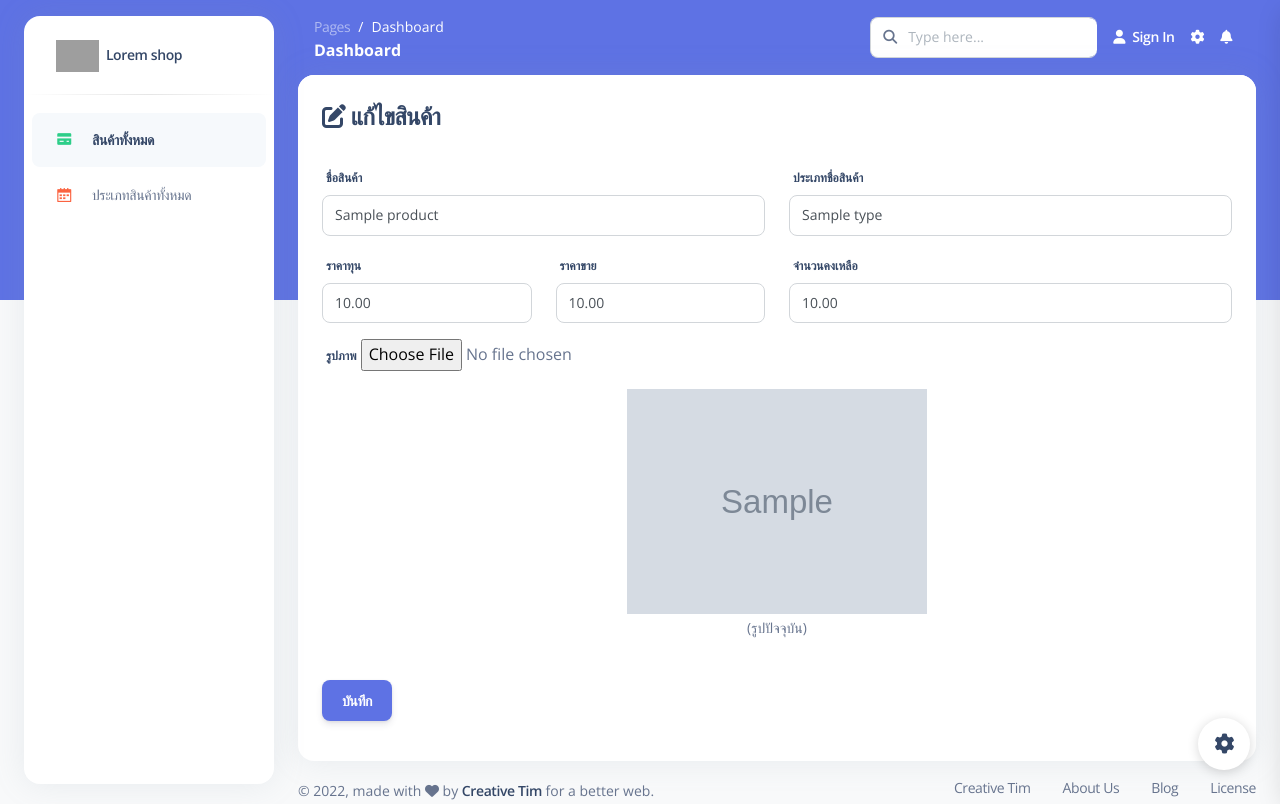
After one commit to slapexs/laravel_onclass, a Laravel app: page /products/edit/1 in a window 1280 px wide. The commit adds this page. Run offline with Laravel 9, Linux system fonts and the light colour scheme; tables that the repository leaves empty hold one stand-in row (values such as "Sample post"); grey boxes marked "Sample" are stand-in pictures; some libraries are stand-ins or nearby versions; grey boxes are pictures that could not be loaded.

Commit message:
Function edit product

```diff
--- a/app/Http/Controllers/ProductController.php
+++ b/app/Http/Controllers/ProductController.php
@@ -27,9 +27,9 @@ class ProductController extends Controller
      */
     public function create()
     {
-        $productTypes = ProductType::all()->pluck('name','id');
+        $productTypes = ProductType::all()->pluck('name', 'id');
 
-        return view('products.create')->with('productTypes',$productTypes);
+        return view('products.create')->with('productTypes', $productTypes);
     }
 
     /**
@@ -62,16 +62,16 @@ class ProductController extends Controller
         $product->save();
 
         //upload file
-        if($request->hasFile('image')){
-            $filename = 'product-'.$product->id.'.'.$request->file('image')->getClientOriginalExtension();
-            $request->file('image')->move(public_path().'/images/products/',$filename);
+        if ($request->hasFile('image')) {
+            $filename = 'product-' . $product->id . '.' . $request->file('image')->getClientOriginalExtension();
+            $request->file('image')->move(public_path() . '/images/products/', $filename);
             $product->image = $filename;
-        } else{
+        } else {
             $product->image = 'no-image.jpg';
         }
         $product->save();
 
-        return redirect()->route('products.index')->with('status','บันทึกข้อมูลสำเร็จ');
+        return redirect()->route('products.index')->with('status', 'บันทึกข้อมูลสำเร็จ');
     }
 
     /**
@@ -93,7 +93,9 @@ class ProductController extends Controller
      */
     public function edit($id)
     {
-        //
+        $product = Product::find($id);
+        $product_type = ProductType::all()->pluck('name', 'id');
+        return view('products.edit')->with('product', $product)->with('productTypes', $product_type);
     }
 
     /**
@@ -105,7 +107,36 @@ class ProductController extends Controller
      */
     public function update(Request $request, $id)
     {
-        //
+        // Check input
+        $rules = [
+            'name' => 'required',
+            'cost' => 'required|numeric|min:0',
+            'price' => 'required|numeric|min:0',
+            'quantity' => 'required|numeric|min:0',
+            'image' => 'mimes:jpg,jpeg,bmp,png|max:10000',
+        ];
+
+        $request->validate($rules);
+
+        $product = Product::find($id);
+        $product->name = $request->name;
+        $product->cost = $request->cost;
+        $product->price = $request->price;
+        $product->quantity = $request->quantity;
+        $product->product_type_id = $request->product_type_id;
+        $product->save();
+
+        if ($request->hasFile('image')){
+
+            $filename = 'product-' . time() . '.' . $request->file('image')->getClientOriginalExtension();
+            $request->file('image')->move(public_path() . '/images/products/', $filename);
+            $product->image = $filename;
+            $product->save();
+        }
+
+
+
+        return redirect()->route('products.index')->with('status', 'Product updated!');
     }
 
     /**
--- /dev/null
+++ b/resources/views/products/edit.blade.php
@@ -0,0 +1,71 @@
+@extends('layouts.argon')
+@section('content')
+<div class="container">
+    <div class="card">
+        <div class="card-header">
+            <h4><i class="fas fa-edit"></i> แก้ไขสินค้า</h4>
+        </div>
+
+        <div class="card-body pt-0" style="min-height: 50vh">
+            {!! Form::open(['url' => route('products.update', $product->id),'files'=>true]) !!}
+            <div class="row">
+                <div class="col">
+                    <div class="form-group">
+                        {!! Form::label('name', 'ชื่อสินค้า'); !!}
+                        {!! Form::text('name', $product->name, ['class' => 'form-control'.($errors->has('name') ? 'is-invalid' : ''),]); !!}
+                        {!! $errors->first('name', '<p class="text-red text-sm p-1">:message</p>') !!}
+                    </div>
+                </div>
+                <div class="col">
+                    <div class="form-group">
+                        {!! Form::label('product_type_id', 'ประเภทชื่อสินค้า'); !!}
+                        {!! Form::select('product_type_id', $productTypes,null,['class' => 'form-control']); !!}
+                    </div>
+                </div>
+            </div>
+            <div class="row">
+                <div class="col">
+                    <div class="form-group">
+                        <!-- new -->
+                        {!! Form::label('cost', 'ราคาทุน'); !!}
+                        {!! Form::text('cost', $product->cost, ['class' => 'form-control'.($errors->has('cost') ? 'is-invalid' : ''),]); !!}
+                        {!! $errors->first('cost', '<p class="text-red text-sm p-1">:message</p>') !!}
+                    </div>
+                </div>
+                <div class="col">
+                    <div class="form-group">
+                        <!-- new -->
+                        {!! Form::label('price', 'ราคาขาย'); !!}
+                        {!! Form::text('price', $product->price, ['class' => 'form-control']); !!}
+                    </div>
+                </div>
+                <div class="col-6">
+                    <div class="form-group">
+                        <!-- new -->
+                        {!! Form::label('quantity', 'จำนวนคงเหลือ'); !!}
+                        {!! Form::text('quantity', $product->quantity, ['class' => 'form-control']); !!}
+                    </div>
+                </div>
+            </div>
+            <div class="row">
+                <div class="form-group">
+                    <!-- new -->
+
+                    {!! Form::label('image', 'รูปภาพ'); !!}
+                    {!! Form::file('image', null, ['class' => 'form-control-file']); !!}
+                </div>
+                <div class="form-group text-center">
+                    <img src="{{asset('images/products/'. $product->image)}}" class="img-fluid" width="300" alt="product_image" draggable="false">
+                    <p><small class="text-muted">(รูปปัจจุบัน)</small></p>
+                </div>
+            </div>
+            <div class="row mt-2">
+                <div class="col">
+                    {!! Form::submit('บันทึก', ['class' => 'btn btn-primary']) !!}
+                </div>
+            </div>
+            {!! Form::close() !!}
+        </div>
+    </div>
+</div>
+@endsection
--- a/routes/web.php
+++ b/routes/web.php
@@ -1,5 +1,6 @@
 <?php
 
+use App\Http\Controllers\ProductController;
 use App\Http\Controllers\WebController;
 use Illuminate\Support\Facades\Route;
 
@@ -18,3 +19,5 @@ Route::post('register', 'App\Http\Controllers\RegistrationController@store');
 
 Route::resource('product_types', 'App\Http\Controllers\ProductTypeController');
 Route::resource('products', 'App\Http\Controllers\ProductController');
+Route::post('/products/{id}', [ProductController::class, 'update']);
+Route::get('/products/edit/{id}', [ProductController::class, 'edit']);
```
Also changed, not shown: resources/views/products/index.blade.php (+20 -143 lines), public/images/products/product-1.png, public/images/products/product-1645525383.png (added).
